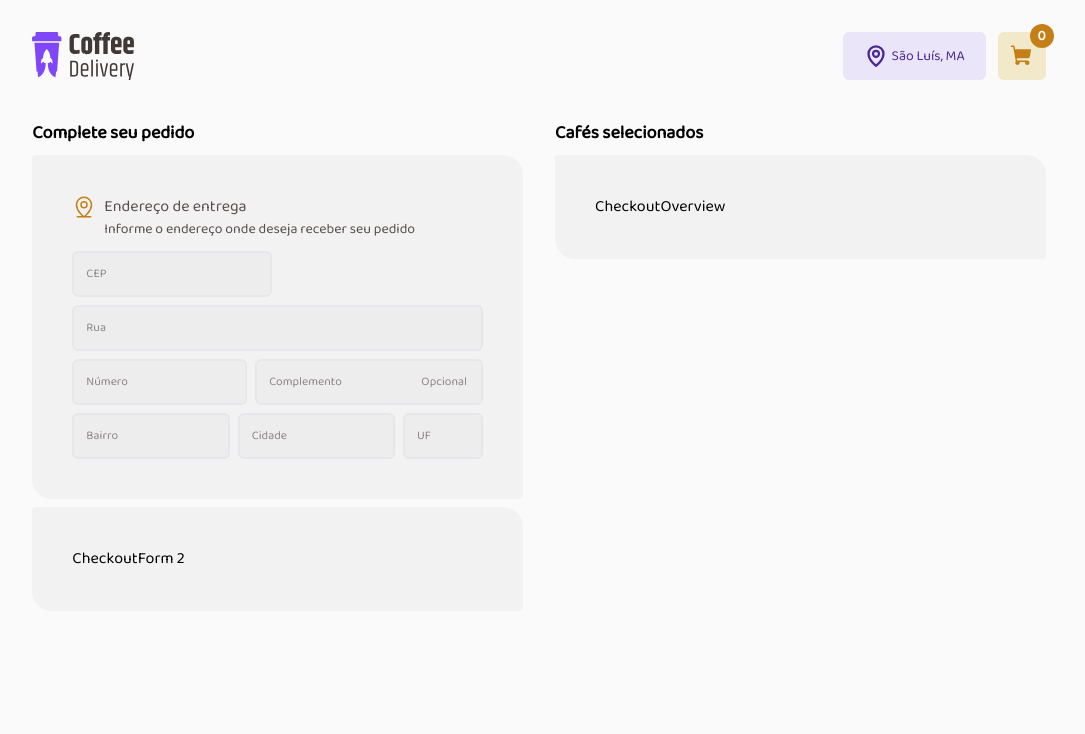
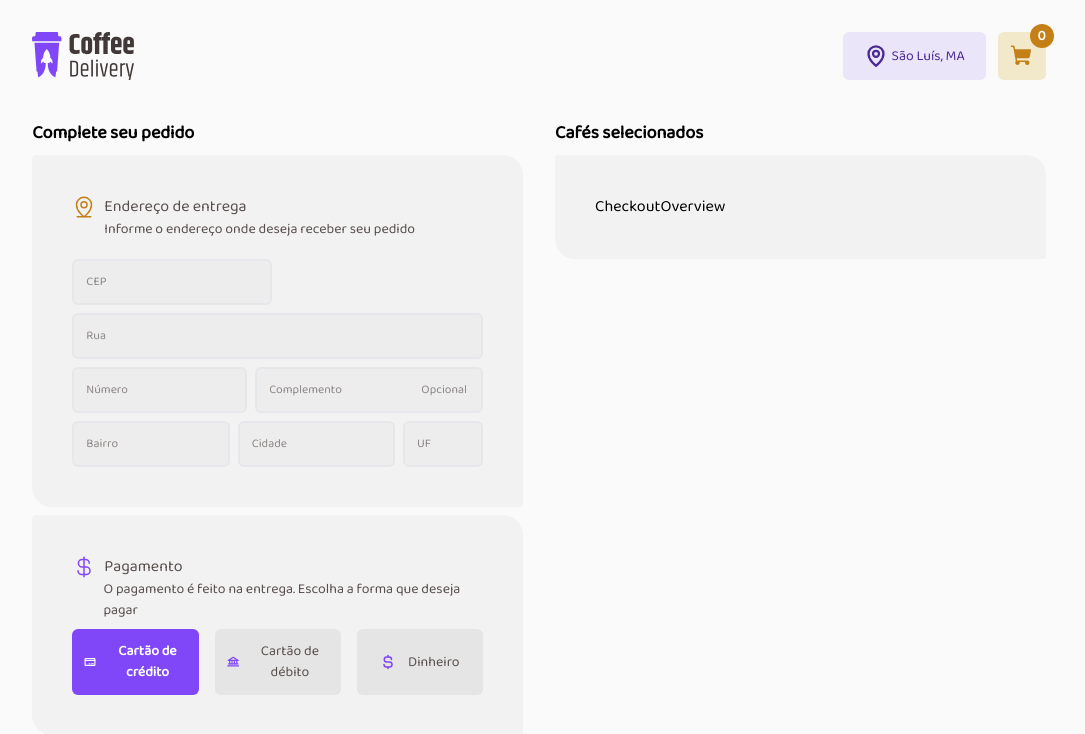
Before and after one commit to Lukasdias/coffee-delivery-ignite, a React (Vite) app: page /checkout in a window 1280 px wide. Shown: the top 734 px of the page, without its empty margins (101-1186 px from the left). Built offline with nearby package versions, Linux system fonts and the light colour scheme.

Commit message:
chore: form pagamento

```diff
--- a/package.json
+++ b/package.json
@@ -14,6 +14,7 @@
     "@fontsource/roboto": "^4.5.8",
     "@hookform/resolvers": "^2.9.10",
     "@react-spring/web": "^9.6.1",
+    "clsx": "^1.2.1",
     "graphql": "^16.6.0",
     "phosphor-react": "^1.4.1",
     "react": "^18.2.0",
--- a/src/components/checkout-form.tsx
+++ b/src/components/checkout-form.tsx
@@ -1,10 +1,12 @@
 import { zodResolver } from "@hookform/resolvers/zod";
-import { MapPinLine } from "phosphor-react";
+import { MapPinLine, CurrencyDollar, CreditCard, Bank, CurrencyDollarSimple} from "phosphor-react";
 import React from "react";
 import { useForm } from "react-hook-form";
 import * as z from "zod";
 import { CheckoutContainer } from "./checkout-container";
 import { Input } from "./input";
+import { Button } from "./button";
+import clsx from "clsx";
 type Props = {};
 
 const schema = z.object({
@@ -37,12 +39,34 @@ const schema = z.object({
     .max(2, {
       message: "Digite somente a uf do estado",
     }),
+  paymentMethod: z.enum(["credit", "debit", "money"]),
 });
 
 type CheckoutFormData = z.infer<typeof schema>;
 
+const CheckoutFormHeader = (props: {
+  title: string;
+  subtitle: string;
+  icon: React.ReactNode;
+}) => {
+  return (
+    <div className="flex items-center gap-2 mb-2 ">
+      <div className={"flex flex-col"}>
+        <span className={"text-base text-base-text flex gap-2"}>
+          {props.icon}
+          {props.title}
+        </span>
+        <span className={"text-sm text-base-text flex gap-2"}>
+          <div className={"flex w-6 h-6"} />
+          {props.subtitle}
+        </span>
+      </div>
+    </div>
+  );
+};
+
 export function CheckoutForm({}: Props) {
-  const { register, handleSubmit, watch, formState, reset } =
+  const { register, handleSubmit, watch, formState, reset, getValues } =
     useForm<CheckoutFormData>({
       resolver: zodResolver(schema),
       defaultValues: {
@@ -53,8 +77,16 @@ export function CheckoutForm({}: Props) {
         neighborhood: "",
         city: "",
         state: "",
+        paymentMethod: 'credit'
       },
     });
+
+  const handleSelectPaymentMethod = (paymentMethod: 'credit' | 'money' | 'debit') => {
+    reset({
+      ...watch(),
+      paymentMethod
+    })
+  }
 
   return (
     <div className={"flex flex-col gap-2 items-start w-full"}>
@@ -63,18 +95,12 @@ export function CheckoutForm({}: Props) {
       </span>
       <CheckoutContainer>
         <div className="flex items-center gap-2 mb-2 ">
-          <div className={"flex flex-col"}>
-            <span className={"text-base text-base-text flex gap-2"}>
-              <MapPinLine className={"text-brand-yellow-dark w-6 h-6"} />
-              Endereço de entrega
-            </span>
-            <span className={"text-sm text-base-text flex gap-2"}>
-              <div className={"flex w-6 h-6"} />
-              Informe o endereço onde deseja receber seu pedido
-            </span>
-          </div>
+          <CheckoutFormHeader title={"Endereço de entrega"}
+            subtitle={"Informe o endereço onde deseja receber seu pedido"}
+            icon={<MapPinLine className={"text-brand-yellow-dark w-6 h-6"} />}
+          />
         </div>
-        <form className={"flex flex-col gap-2 flex-1"}>
+        <section className={"flex flex-col gap-2 flex-1"}>
           <Input
             type={"text"}
             placeholder={"CEP"}
@@ -111,9 +137,65 @@ export function CheckoutForm({}: Props) {
               maxWidth={"max-w-[80px]"}
             />
           </div>
-        </form>
+        </section>
       </CheckoutContainer>
-      <CheckoutContainer>CheckoutForm 2</CheckoutContainer>
+      <CheckoutContainer>
+        <CheckoutFormHeader
+          title={'Pagamento'}
+          subtitle={"O pagamento é feito na entrega. Escolha a forma que deseja pagar"}
+          icon={<CurrencyDollar className={"text-brand-purple-base w-6 h-6"} />}
+        />
+        <div className="flex w-full flex-row justify-between gap-4">
+          <Button onClick={
+            () => handleSelectPaymentMethod('credit')
+          } className={clsx("bg-base-button hover:opacity-50 flex-1 justify-center items-center", {
+            'bg-brand-purple-base': getValues('paymentMethod') === 'credit'
+          })}>
+            <CreditCard className={
+              clsx(
+                "w-4 h-4 text-brand-purple-base", {
+                  'text-white' : getValues('paymentMethod') === 'credit'
+                }
+              )
+            } weight="bold" />
+            <span className={clsx("ml-2 text-base-text text-sm", {
+              'text-white font-semibold' : getValues('paymentMethod') === 'credit'
+            })}>Cartão de crédito</span>
+          </Button>
+          <Button onClick={
+            () =>  handleSelectPaymentMethod('debit')
+          } className={clsx("bg-base-button hover:opacity-50 flex-1 justify-center items-center", {
+            'bg-brand-purple-base': getValues('paymentMethod') === 'debit'
+          })}>
+            <Bank className={
+              clsx(
+                "w-4 h-4 text-brand-purple-base", {
+                  'text-white' : getValues('paymentMethod') === 'debit'
+                }
+              )
+            } weight="bold" />
+            <span className={clsx("ml-2 text-base-text text-sm", {
+              'text-white font-semibold' : getValues('paymentMethod') === 'debit'
+            })}>Cartão de débito</span>
+          </Button>
+          <Button onClick={
+            () =>  handleSelectPaymentMethod('money')
+          } className={clsx("bg-base-button bg-base hover:opacity-50 flex-1 justify-center items-center", {
+            'bg-brand-purple-base': getValues('paymentMethod') === 'money'
+          })}>
+            <CurrencyDollarSimple className={
+              clsx(
+                "w-4 h-4 text-brand-purple-base", {
+                  'text-white' : getValues('paymentMethod') === 'money'
+                }
+              )
+            } weight="bold" />
+            <span className={clsx("ml-2 text-base-text text-sm", {
+              'text-white font-semibold' : getValues('paymentMethod') === 'money'
+            })}>Dinheiro</span>
+          </Button>
+        </div>
+      </CheckoutContainer>
     </div>
   );
 }
```
Also changed, not shown: src/components/index.ts (added, +11 -0 lines), 1 other file (tests, documents, lock files or other folders).
